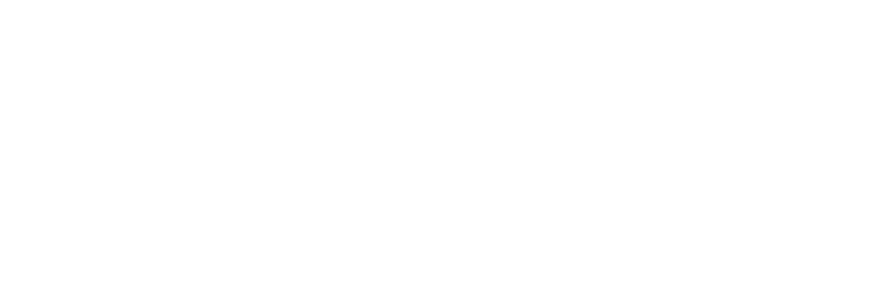
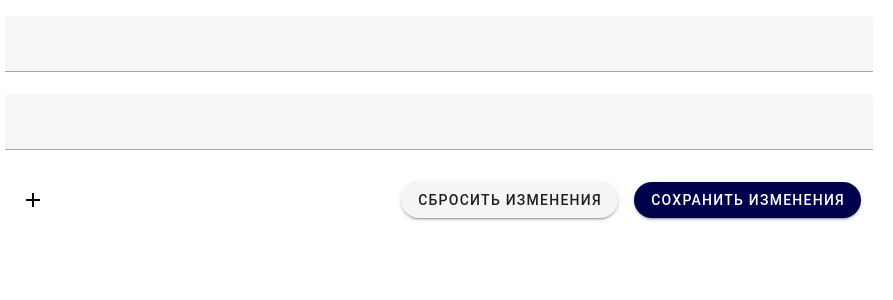
Before and after one commit to dyakovri/keystore, a Vue app in the folder frontend/: page /sec/create in a window 1280 px wide. Before the commit this address had no page. Shown: the top 300 px of the page, without its empty margins (201-1094 px from the left). Built offline with nearby package versions, Linux system fonts and the light colour scheme.

Commit message:
Create view

```diff
--- a/frontend/src/router.ts
+++ b/frontend/src/router.ts
@@ -8,6 +8,11 @@
 	{
 		path: '/sec',
 		component: () => import('@/views/secret_list/_SecretListView.vue'),
+		meta: { isSecire: true },
+	},
+	{
+		path: '/sec/create',
+		component: () => import('@/views/secret_create/_SecretCreateView.vue'),
 		meta: { isSecire: true },
 	},
 	{
--- a/frontend/src/views/secret/SecretVersionRow.vue
+++ b/frontend/src/views/secret/SecretVersionRow.vue
@@ -15,11 +15,6 @@
 
 <template>
 	<v-list-item @click="router.push(`/sec/${props.secretId}/ver/${props.secretVersion.id}`)">
-		<!-- <template #prepend>
-			<v-avatar color="grey-lighten-1">
-				<v-icon color="white">md:commit</v-icon>
-			</v-avatar>
-		</template> -->
 		<v-list-item-title> {{ props.secretVersion.number }}. {{ props.secretVersion.description }} </v-list-item-title>
 
 		<v-list-item-subtitle>
--- /dev/null
+++ b/frontend/src/views/secret_create/_SecretCreateView.vue
@@ -0,0 +1,23 @@
+<script setup lang="ts">
+import { ref, Ref } from 'vue';
+import secretVersionCard from '../secret_version/SecretVersionCard.vue';
+
+const name = ref('');
+const description = ref('');
+const current_version: Ref<{
+	id: number;
+	number: number;
+	description: string;
+	create_ts: string;
+	value: { [key: string]: string };
+}> = ref({ id: 0, number: 0, description: '', create_ts: '', value: {} });
+</script>
+
+<template>
+	<v-container>
+		<v-text-field :model-value="name"></v-text-field>
+		<v-text-field :model-value="description"></v-text-field>
+		<secretVersionCard :secret-version="current_version" @save="version => console.log(version)">
+		</secretVersionCard>
+	</v-container>
+</template>
--- a/frontend/src/views/secret_list/_SecretListView.vue
+++ b/frontend/src/views/secret_list/_SecretListView.vue
@@ -1,5 +1,8 @@
 <script setup lang="ts">
 import secretRow from './SecretRow.vue';
+import { useRouter } from 'vue-router';
+
+const router = useRouter();
 const secrets = [
 	{ id: 1, name: 'My secret 1', description: 'This is very confident data with login, password and many others' },
 	{ id: 2, name: 'My secret 2', description: 'This is very confident data with login, password and many others' },
@@ -14,5 +17,11 @@
 
 			<secretRow v-for="s in secrets" :key="s.id" :secret="s"></secretRow>
 		</v-list>
+
+		<v-layout-item model-value position="bottom" class="text-end" size="88">
+			<div class="ma-4">
+				<v-btn icon="md:add" size="large" color="primary" elevation="8" @click="router.push('/sec/create')" />
+			</div>
+		</v-layout-item>
 	</v-container>
 </template>
--- a/frontend/src/views/secret_version/SecretVersionCard.vue
+++ b/frontend/src/views/secret_version/SecretVersionCard.vue
@@ -1,18 +1,20 @@
 <script setup lang="ts">
 import { ref, Ref } from 'vue';
 
+defineEmits(['save']);
 const props = withDefaults(
 	defineProps<{
 		secretVersion: {
-			id: number;
-			number: number;
-			description: string;
-			create_ts: string;
 			value: { [key: string]: string };
 		};
 		readonly?: boolean;
 	}>(),
-	{ readonly: false },
+	{
+		readonly: false,
+		secretVersion: () => ({
+			value: {},
+		}),
+	},
 );
 
 const value: Ref<{ key: string; value: string; show: boolean }[]> = ref([]);
@@ -135,7 +137,7 @@
 			<v-btn icon="add" variant="flat" color="white" style="place-self: start start" @click="createKey()"></v-btn>
 			<v-col />
 			<v-btn class="mx-2" color="variant" @click="reset()">Сбросить изменения</v-btn>
-			<v-btn class="mx-2" @click="console.log(value)">Сохранить изменения</v-btn>
+			<v-btn class="mx-2" @click="$emit('save', value)">Сохранить изменения</v-btn>
 		</v-row>
 	</v-container>
 </template>
```
